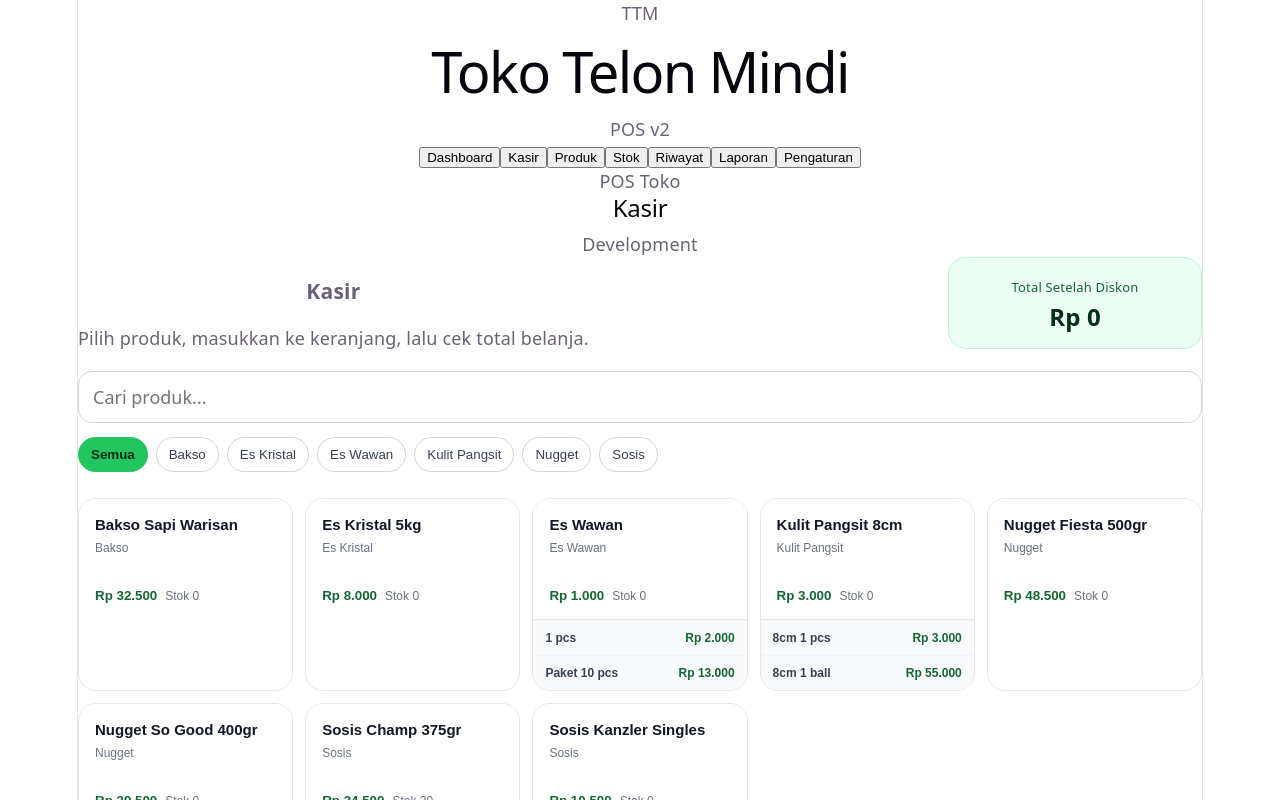
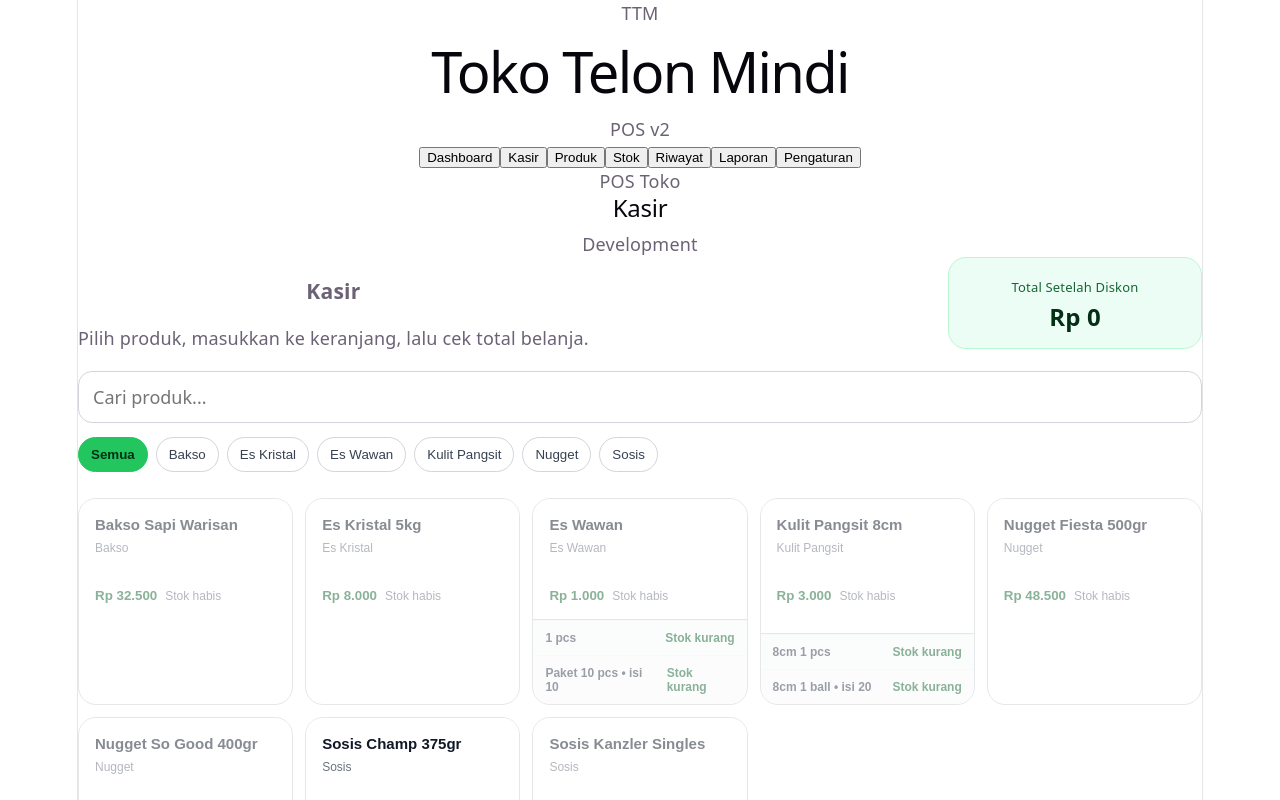
Before and after one commit to galangkgz-boop/TTM, a React (Vite) app: page / in a window 1280 px wide. Shown: the top 800 px of the page. Built offline with nearby package versions, Linux system fonts and the light colour scheme.

Commit message:
Validate cashier variant stock availability

```diff
--- a/src/App.css
+++ b/src/App.css
@@ -1300,3 +1300,18 @@
   color: #166534;
   font-size: 12px;
 }
+
+.product-main-button:disabled,
+.cashier-variant-button:disabled {
+  opacity: 0.5;
+  cursor: not-allowed;
+}
+
+.product-main-button:disabled:hover,
+.cashier-variant-button:disabled:hover {
+  background: white;
+}
+
+.cashier-variant-button:disabled:hover {
+  background: #f9fafb;
+}
--- a/src/App.jsx
+++ b/src/App.jsx
@@ -559,6 +559,12 @@ function CashierPage({ products, productVariants, stockBatches, transactions, on
 
   function addToCart(product, variant) {
   const selectedVariant = variant || null;
+  const qtyMultiplier = selectedVariant ? Number(selectedVariant.qtyMultiplier || 1) : 1;
+
+  if (Number(product.stock || 0) < qtyMultiplier) {
+    alert("Stok tidak cukup untuk pilihan ini.");
+    return;
+  }
 
   const cartItemId = selectedVariant
     ? String(product.id) + "-variant-" + String(selectedVariant.id)
@@ -569,10 +575,23 @@ function CashierPage({ products, productVariants, stockBatches, transactions, on
     : product.name;
 
   const salePrice = selectedVariant ? selectedVariant.price : product.price;
-  const qtyMultiplier = selectedVariant ? selectedVariant.qtyMultiplier : 1;
 
   setCart((currentCart) => {
     const existingItem = currentCart.find((item) => item.cartItemId === cartItemId);
+    const currentFifoQty = currentCart
+  .filter((item) => item.productId === product.id)
+  .reduce(
+    (total, item) =>
+      total + Number(item.qty || 0) * Number(item.qtyMultiplier || 1),
+    0
+  );
+
+const nextFifoQty = currentFifoQty + qtyMultiplier;
+
+if (nextFifoQty > Number(product.stock || 0)) {
+  alert("Stok tidak cukup untuk pilihan ini.");
+  return currentCart;
+}
 
     if (existingItem) {
       return currentCart.map((item) =>
@@ -607,16 +626,45 @@ function CashierPage({ products, productVariants, stockBatches, transactions, on
 }
 
   function increaseQty(cartItemId) {
-  setCart((currentCart) =>
-    currentCart.map((item) =>
+  setCart((currentCart) => {
+    const selectedItem = currentCart.find(
+      (item) => item.cartItemId === cartItemId
+    );
+
+    if (!selectedItem) {
+      return currentCart;
+    }
+
+    const product = activeProducts.find(
+      (item) => item.id === selectedItem.productId
+    );
+
+    const availableStock = product ? Number(product.stock || 0) : 0;
+    const currentFifoQty = currentCart
+      .filter((item) => item.productId === selectedItem.productId)
+      .reduce(
+        (total, item) =>
+          total + Number(item.qty || 0) * Number(item.qtyMultiplier || 1),
+        0
+      );
+
+    const nextFifoQty =
+      currentFifoQty + Number(selectedItem.qtyMultiplier || 1);
+
+    if (nextFifoQty > availableStock) {
+      alert("Stok tidak cukup untuk menambah qty.");
+      return currentCart;
+    }
+
+    return currentCart.map((item) =>
       item.cartItemId === cartItemId
         ? {
             ...item,
             qty: item.qty + 1,
           }
         : item
-    )
-  );
+    );
+  });
 }
 
 function decreaseQty(cartItemId) {
@@ -770,6 +818,7 @@ function finishTransaction() {
       <button
   type="button"
   className="product-main-button"
+  disabled={Number(product.stock || 0) <= 0}
   onClick={() => addToCart(product, null)}
 >
         <div>
@@ -779,23 +828,37 @@ function finishTransaction() {
 
         <div className="product-card-footer">
           <strong>{formatRupiah(product.price)}</strong>
-          <span>Stok {product.stock}</span>
+<span>
+  {Number(product.stock || 0) <= 0 ? "Stok habis" : "Stok " + product.stock}
+</span>
         </div>
       </button>
 
       {productVariantsForCashier.length > 0 ? (
         <div className="cashier-variant-list">
-          {productVariantsForCashier.map((variant) => (
+          {productVariantsForCashier.map((variant) => {
+  const variantStockNeeded = Number(variant.qtyMultiplier || 1);
+  const isVariantOutOfStock = Number(product.stock || 0) < variantStockNeeded;
+
+  return (
     <button
       key={variant.id}
       type="button"
       className="cashier-variant-button"
+      disabled={isVariantOutOfStock}
       onClick={() => addToCart(product, variant)}
     >
-              <span>{variant.name}</span>
-              <strong>{formatRupiah(variant.price)}</strong>
-            </button>
-          ))}
+      <span>
+        {variant.name}
+        {variantStockNeeded > 1 ? " • isi " + variantStockNeeded : ""}
+      </span>
+
+      <strong>
+        {isVariantOutOfStock ? "Stok kurang" : formatRupiah(variant.price)}
+      </strong>
+    </button>
+  );
+})}
         </div>
       ) : null}
     </div>
```
Lines whose indentation alone changed are shown as unchanged.
